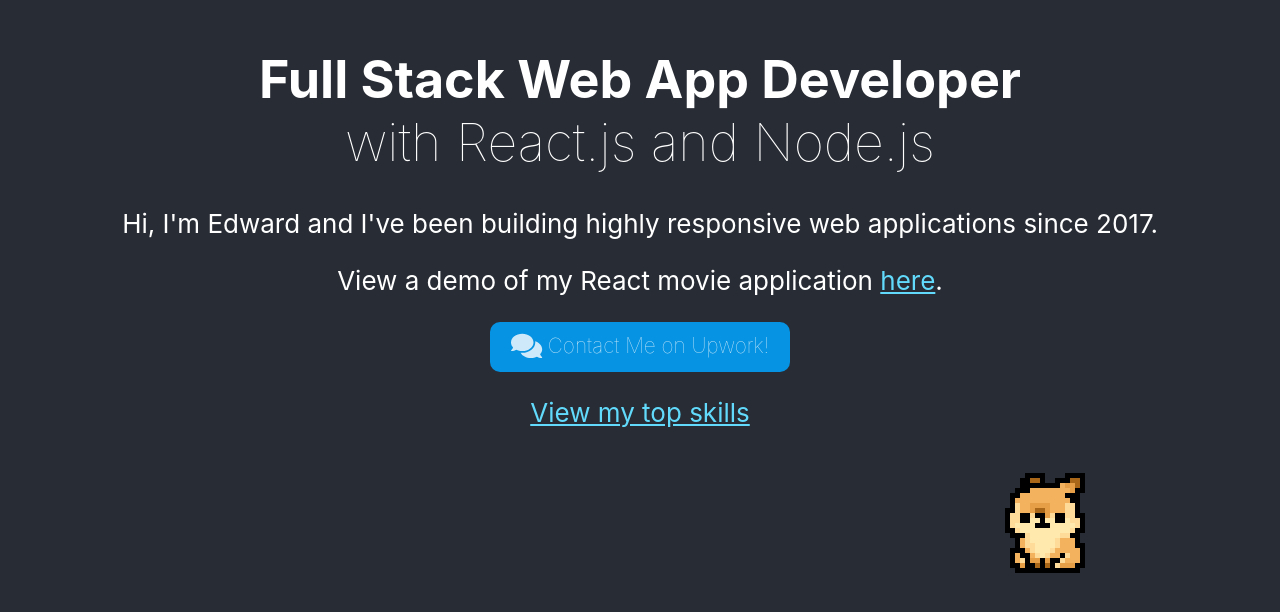
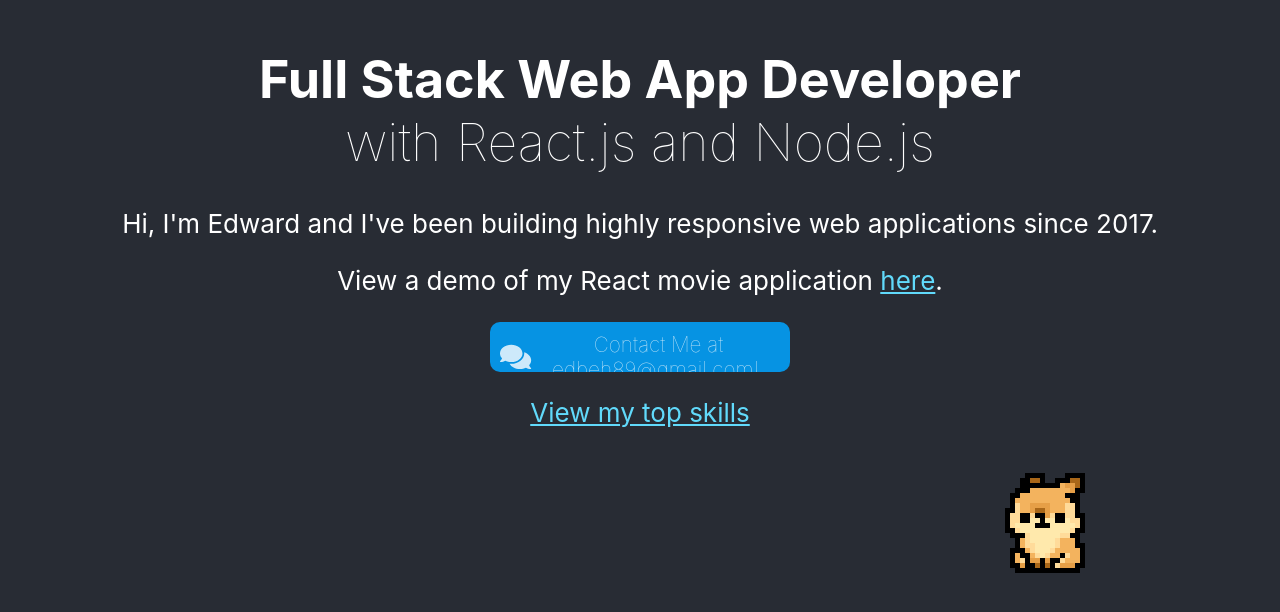
Before and after one commit to edbeh/portfolio, a React (Create React App) app: page /#/ in a window 1280 px wide. Shown: the part 112-724 px from the top of the page. Built offline with nearby package versions, Linux system fonts and the light colour scheme.

Commit message:
Update Contact.js

```diff
--- a/src/components/FirstPage/Contact/Contact.js
+++ b/src/components/FirstPage/Contact/Contact.js
@@ -19,7 +19,7 @@
             >
             <div className="notification-text">
                 <FontAwesomeIcon icon={faComments} size="lg"/>
-                <span>&nbsp;Contact Me on Upwork!</span>
+                <span>&nbsp;Contact Me at edbeh89@gmail.com!</span>
             </div>
         </a>
         );
```
